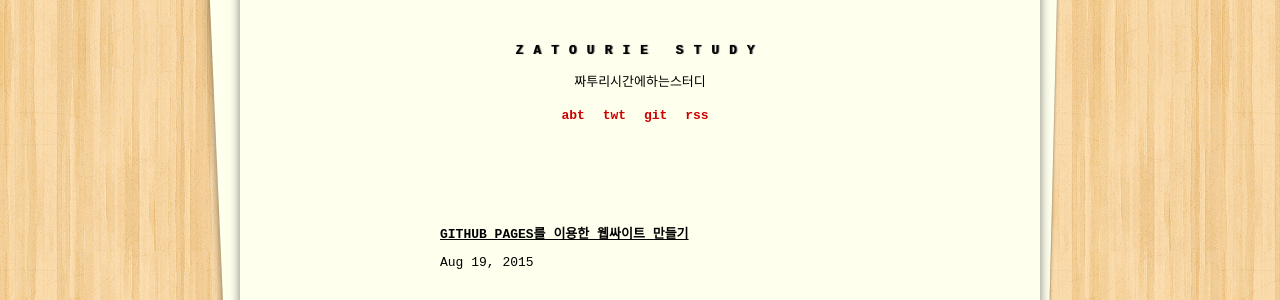
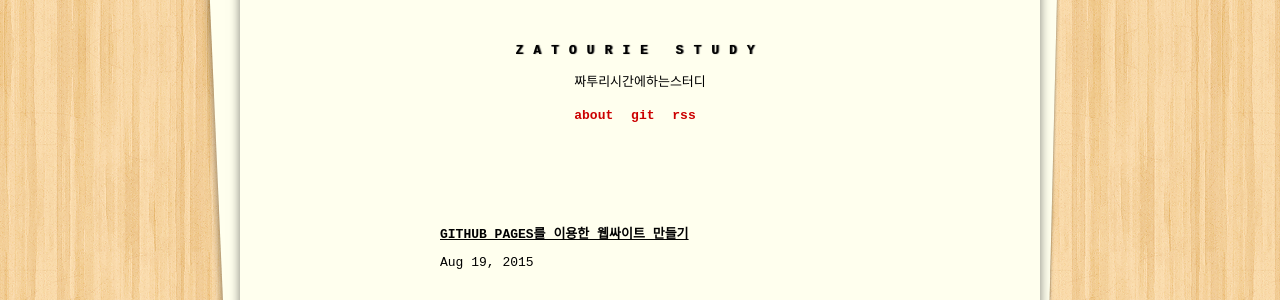
Before and after one commit to zatourie/zatourie.github.io, a Jekyll site: the page built from index.html, in a window 1280 px wide. Shown: the part 268-568 px from the top of the page. Built offline with Jekyll 4.4.1, drawn with Linux system fonts in a browser that asks for light colours; the list of posts is cut into pages by our own code.

Commit message:
Update _config.yml

```diff
--- a/_config.yml
+++ b/_config.yml
@@ -12,10 +12,8 @@ paginate: 3
 
 # Links
 links:
-  - title: "abt"
+  - title: "about"
     url: /about
-  - title: "twt"
-    url: ""
   - title: "git"
     url: http://github.com/zatourie
   - title: "rss"
```
